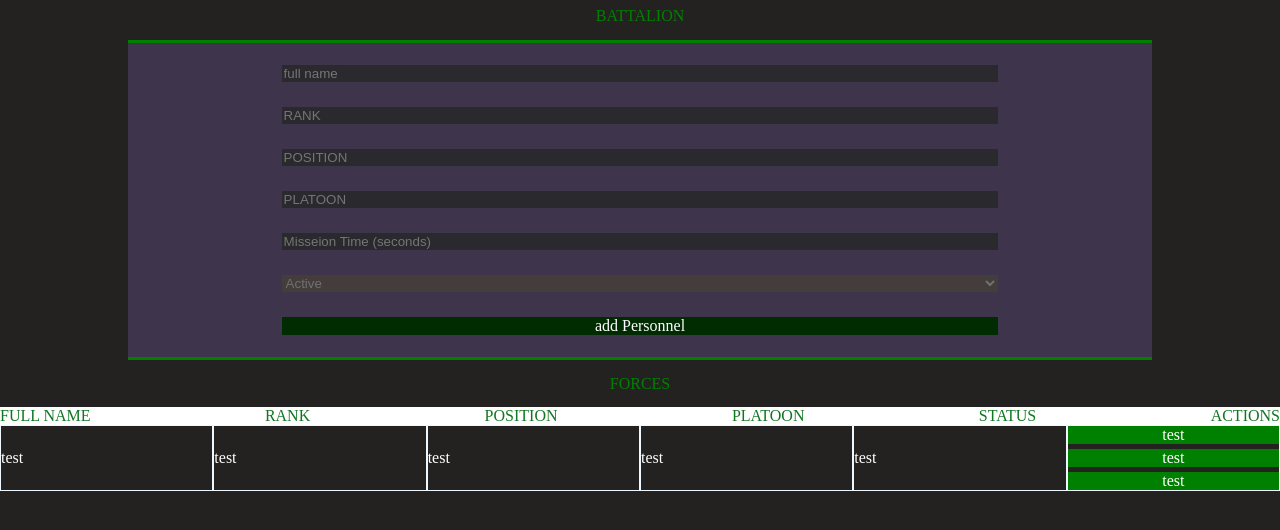
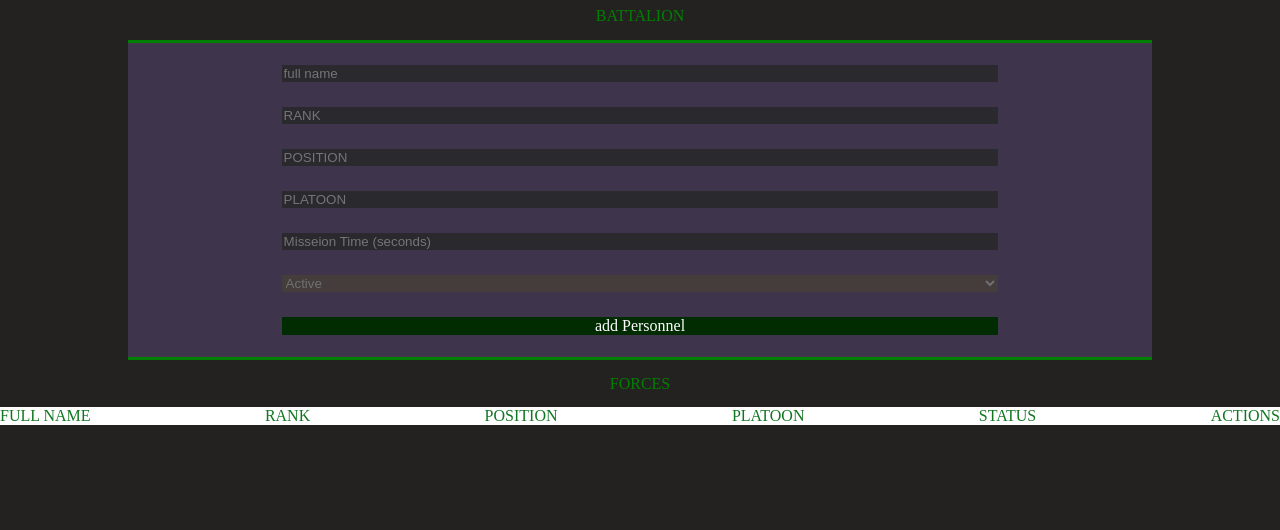
Before and after one commit to roeeLitman/p, a plain HTML site: page index.html in a window 1280 px wide. Drawn offline with Linux system fonts and the light colour scheme.

Commit message:
מחיקת tesr מה html

```diff
--- a/index.html
+++ b/index.html
@@ -18,7 +18,7 @@
         <input
           class="Misseion-Time"
           placeholder="Misseion Time (seconds)"
-          ptype="text"
+          ptype="name"
         />
         <select class="STATUS">
           <option value="Active">Active</option>
@@ -41,27 +41,6 @@
       </nav>
       <div class="bottom-table">
         <div class="details">
-          <div>
-            <p>test</p>
-          </div>
-          <div>
-            <p>test</p>
-          </div>
-          <div>
-            <p>test</p>
-          </div>
-          <div>
-            <p>test</p>
-          </div>
-          <div>
-            <p>test</p>
-          </div>
-          <div class="buton-actions">
-            <p>test</p>
-            <p>test</p>
-            <p>test</p>
-          </div>
-        </div>
       </div>
     </div>
   </body>
```
